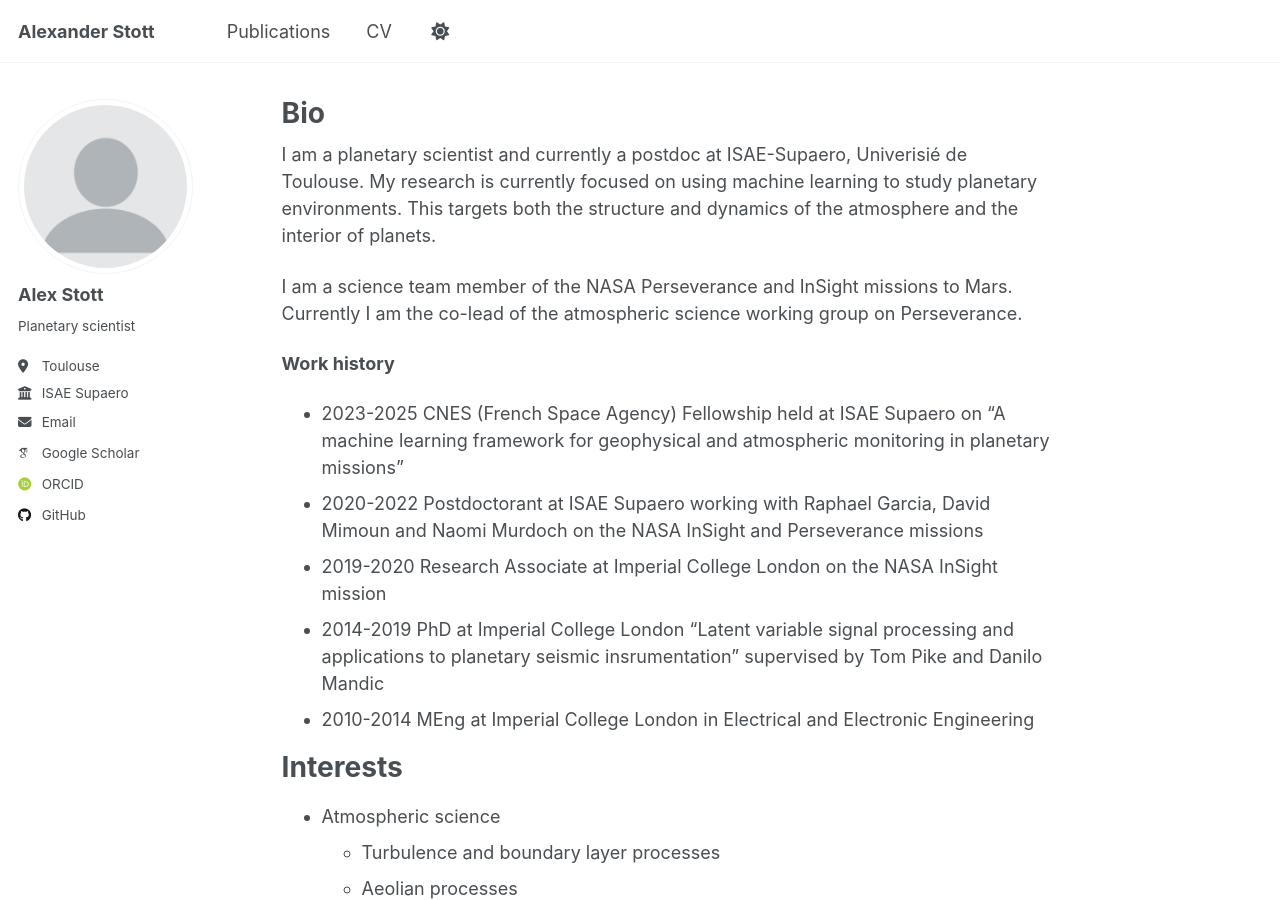
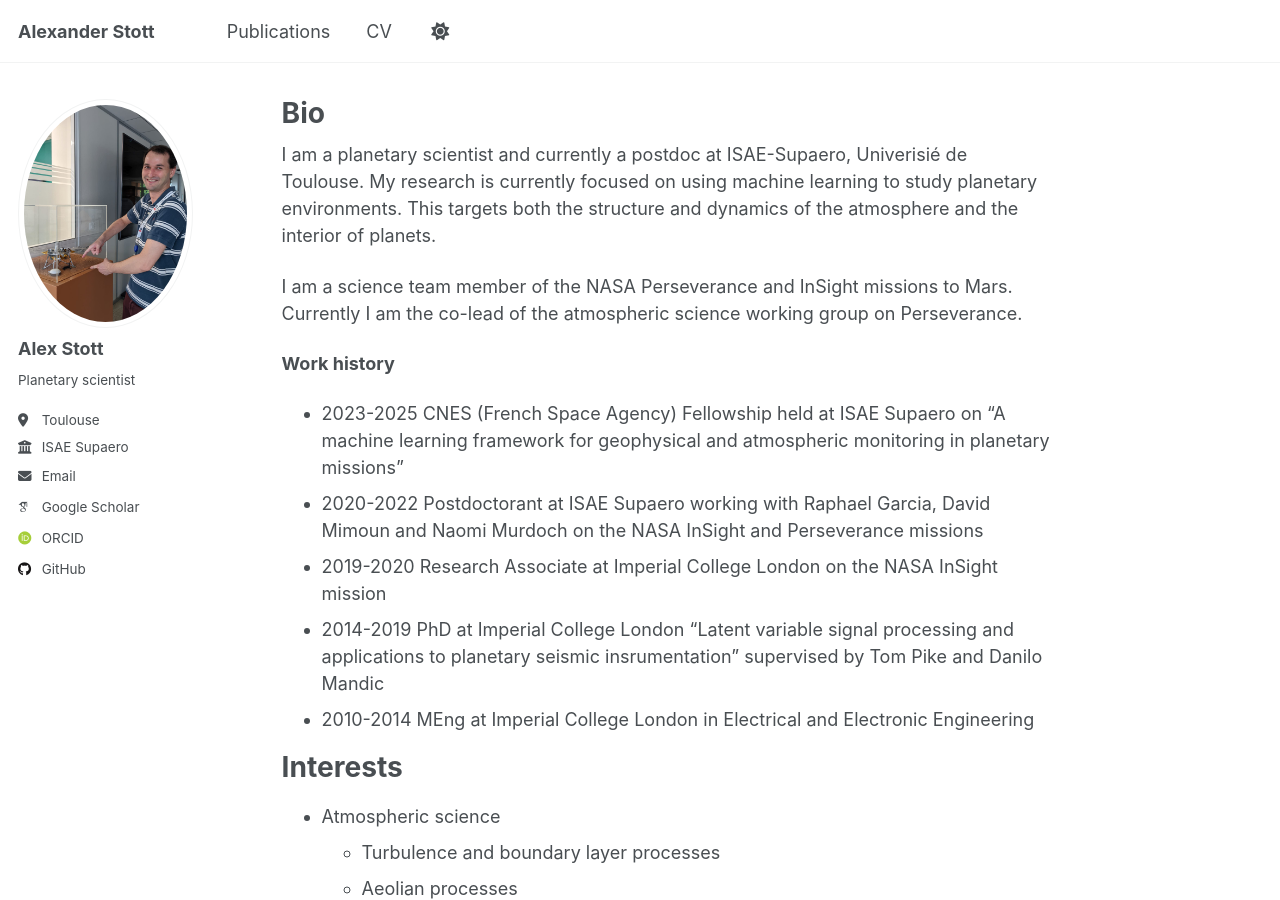
Before and after one commit to AlexStott/alexanderstott.github.io, a Jekyll site: the page built from _pages/about.md, in a window 1280 px wide and 900 px high. Built offline with Jekyll 4.4.1, drawn with Linux system fonts in a browser that asks for light colours; some web fonts are replaced; a script that is not in the unit is left out.

Commit message:
Update _config.yml

```diff
--- a/_config.yml
+++ b/_config.yml
@@ -23,7 +23,7 @@ repository               : "AlexStott/alexstott.github.io"
 #               Additional customization can be done by editing /_includes/author-profile.html
 author:
   # Biographic information
-  avatar           : "profile.png"
+  avatar           : "IMG-20220629-WA0001.jpg"
   name             : "Alex Stott"
   pronouns         : # example: "she/her"
   bio              : "Planetary scientist"
```
